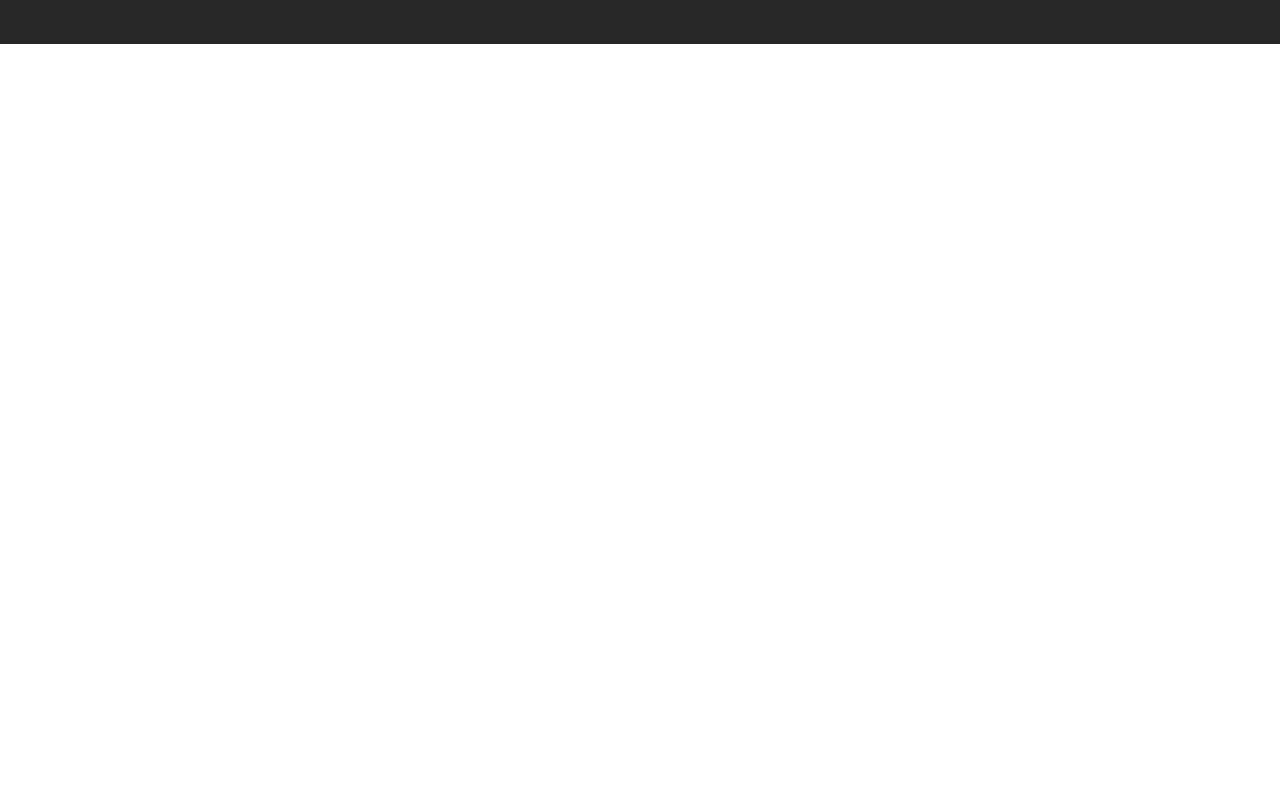
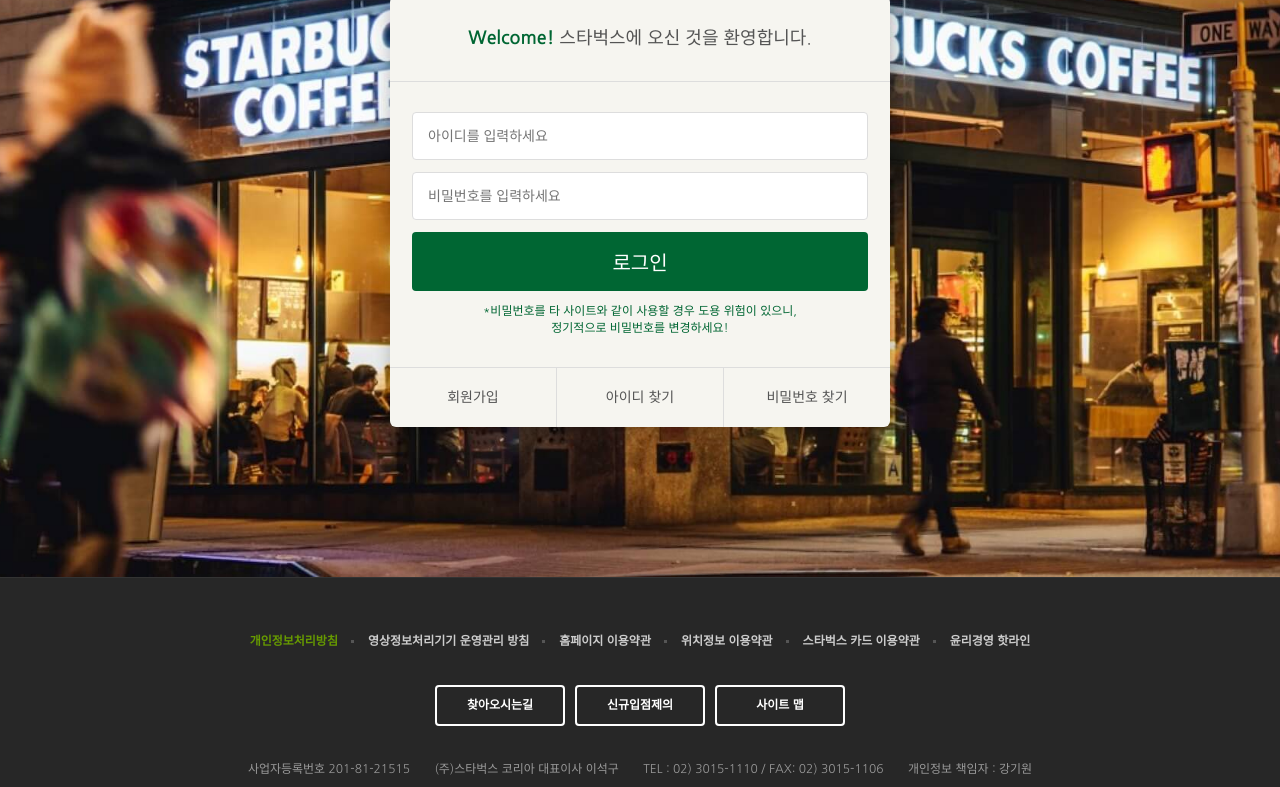
Before and after one commit to Joe-wonho/starbucks-clone, a plain HTML site: page signin/index.html in a window 1280 px wide. Shown: the part 290-1077 px from the top of the page. Before the commit the page ends 800 px from the top, so only its background shows below. Drawn offline with nearby package versions, Linux system fonts and the light colour scheme.

Commit message:
로그인 페이지 완성

```diff
--- /dev/null
+++ b/css/signin.css
@@ -0,0 +1,78 @@
+.signin {
+  margin-top: 120px;
+  padding: 100px 0 150px;
+  background-image: url('../images/signin_bg.jpg');
+  background-repeat: no-repeat;
+  background-position: center;
+  background-attachment: fixed;
+  background-size: cover;
+}
+.signin h1 {
+  color: #fff;
+  font-size: 30px;
+  font-weight: 700;
+  text-align: center;
+  margin-bottom: 24px;
+}
+.signin__card {
+  width: 500px;
+  margin: 0 auto;
+  border-radius: 6px;
+  background-color: #f6f5f0;
+  box-shadow: 2px 2px 20px rgba(0, 0, 0, 0.3);
+  color: #555;
+}
+.signin__card h2 {
+  padding: 30px;
+  font-size: 18px;
+  text-align: center;
+  border-bottom: 1px solid #ddd;
+}
+.signin__card h2 strong {
+  font-weight: 700;
+  color: #006633;
+}
+.signin__card form {
+  padding: 30px 22px;
+}
+.signin__card form input {
+  width: 100%;
+  margin-bottom: 12px;
+  padding: 15px;
+  border: 1px solid #ddd;
+  border-radius: 4px;
+  outline: none;
+  box-sizing: border-box;
+  font-size: 14px;
+}
+.signin__card form [type='submit'] {
+  background-color: #006633;
+  border: none;
+  color: #fff;
+  font-size: 20px;
+  cursor: pointer;
+}
+.signin__card form p {
+  font-size: 12px;
+  color: #006633;
+  text-align: center;
+}
+.signin__card .actions {
+  display: flex;
+  border-top: 1px solid #ddd;
+}
+.signin__card .actions a {
+  flex-grow: 1;
+  flex-basis: 0;
+  text-align: center;
+  padding: 20px;
+  color: #555;
+  font-size: 14px;
+  border-right: 1px solid #ddd;
+}
+.signin__card .actions a:last-child {
+  border-right: none;
+}
+.signin__card .actions a:hover {
+  text-decoration: underline;
+}
--- a/signin/index.html
+++ b/signin/index.html
@@ -31,7 +31,9 @@
 
     <!-- 구글 material icons 로 아이콘은 사용하자  -->
     <link rel="stylesheet" href="https://fonts.googleapis.com/icon?family=Material+Icons" />
+
     <link rel="stylesheet" href="../css/common.css" />
+    <link rel="stylesheet" href="../css/signin.css" />
 
     <script defer src="../js/common.js"></script>
   </head>
@@ -363,7 +365,26 @@
         </ul>
       </div>
     </header>
-    <section class="signin"></section>
+    <section class="signin">
+      <h1>로그인</h1>
+      <div class="signin__card">
+        <h2><strong>Welcome!</strong> 스타벅스에 오신 것을 환영합니다.</h2>
+        <form>
+          <input type="text" placeholder="아이디를 입력하세요" />
+          <input type="password" placeholder="비밀번호를 입력하세요" />
+          <input type="submit" value="로그인" />
+          <p>
+            *비밀번호를 타 사이트와 같이 사용할 경우 도용 위험이 있으니, <br />
+            정기적으로 비밀번호를 변경하세요!
+          </p>
+        </form>
+        <div class="actions">
+          <a href="javascript:void(0)">회원가입</a>
+          <a href="javascript:void(0)">아이디 찾기</a>
+          <a href="javascript:void(0)">비밀번호 찾기</a>
+        </div>
+      </div>
+    </section>
     <!-- FOOTER -->
     <footer>
       <div class="inner">
```
